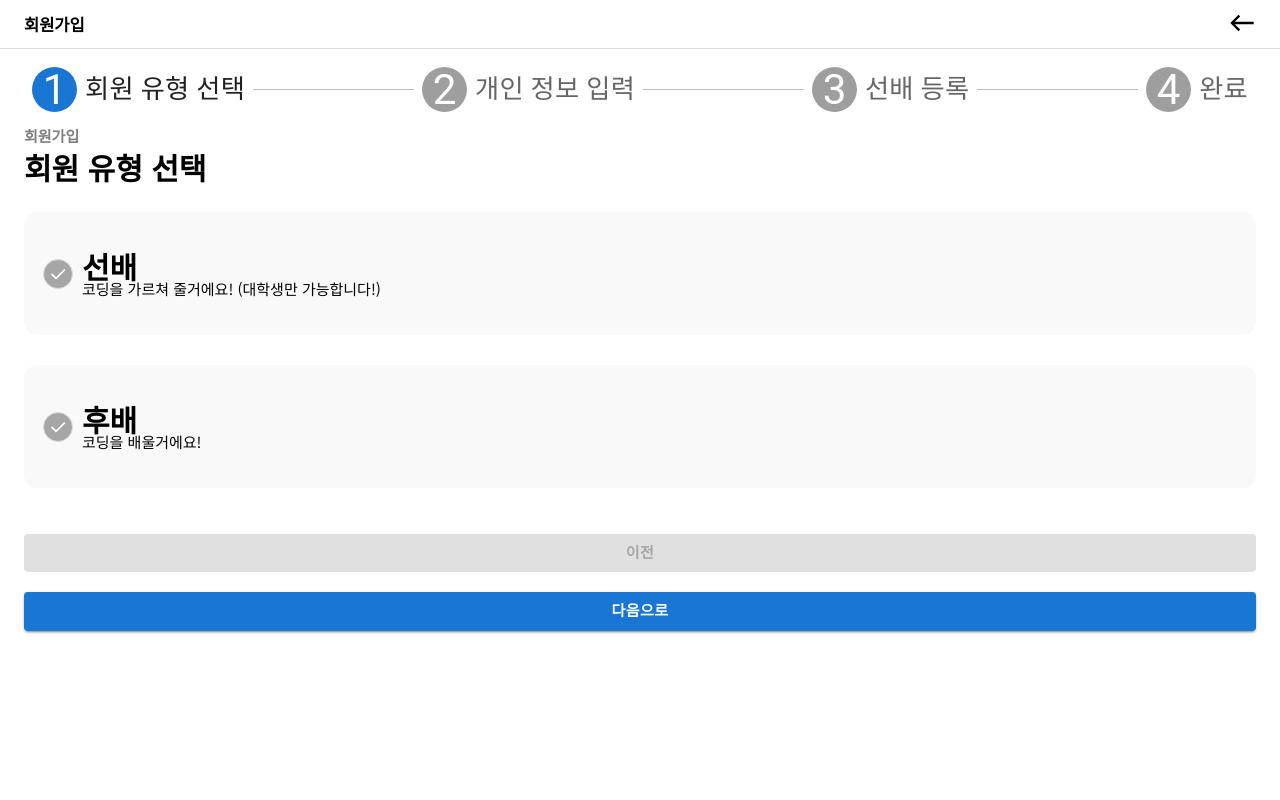
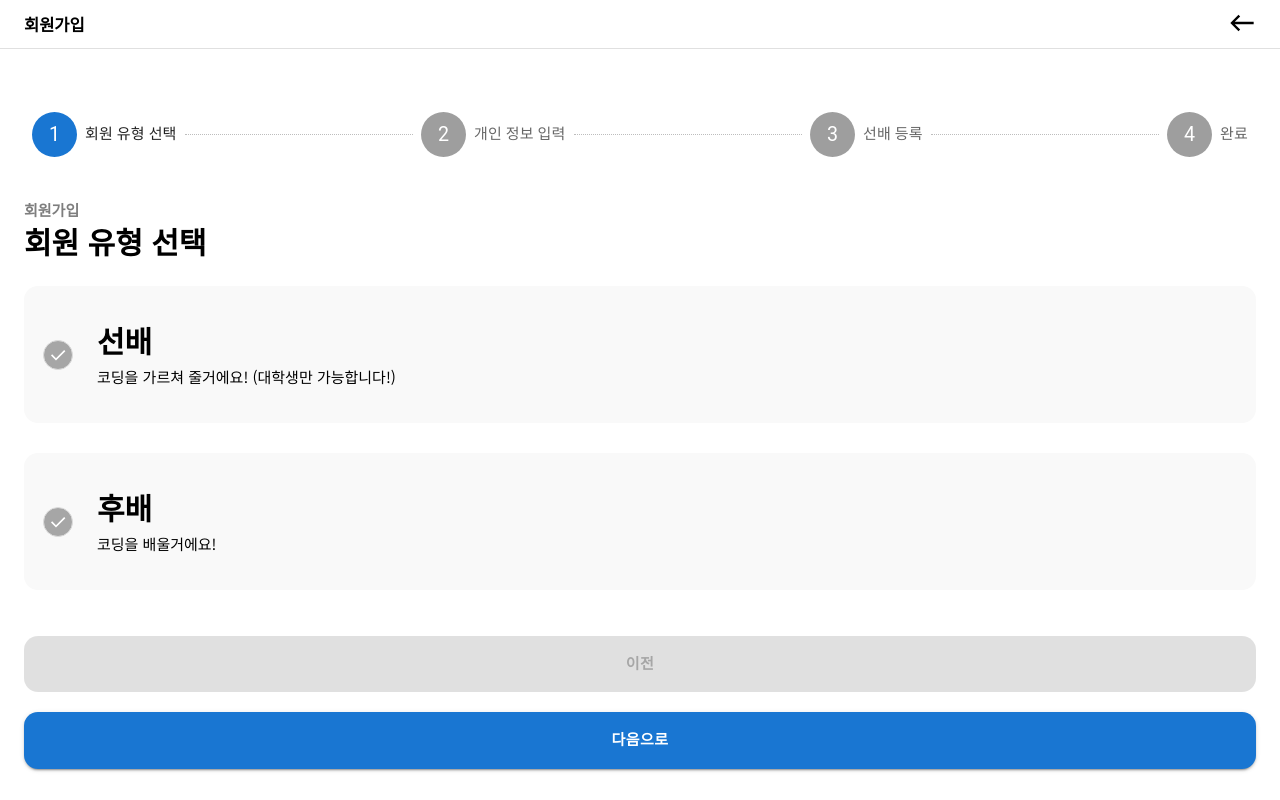
Before and after one commit to SinJungho/Code-Campus_FE, a React app: page /signup in a window 1280 px wide. Built offline with nearby package versions, Linux system fonts and the light colour scheme.

Commit message:
feat: 회원가입 페이지 1단계 부분 완성

```diff
--- a/src/pages/Sign/signup.tsx
+++ b/src/pages/Sign/signup.tsx
@@ -81,7 +81,7 @@ const SignUp: React.FC = () => {
       </Box>
       {/* stepper */}
       <Box sx={{ padding: "0px 24px" }}>
-        <Stepper activeStep={activeStep}>
+        <S.SignStepper activeStep={activeStep} sx={{ margin: "1.5rem 0" }}>
           {steps.map((label, index) => {
             const stepProps: { completed?: boolean } = {};
             const labelProps: {
@@ -93,11 +93,11 @@ const SignUp: React.FC = () => {
             }
             return (
               <Step key={label} {...stepProps}>
-                <StepLabel {...labelProps}>{label}</StepLabel>
+                <S.StepperLabel {...labelProps}>{label}</S.StepperLabel>
               </Step>
             );
           })}
-        </Stepper>
+        </S.SignStepper>
         {activeStep === steps.length ? (
           <React.Fragment>
             <Typography sx={{ mt: 2, mb: 1 }}>
@@ -129,7 +129,12 @@ const SignUp: React.FC = () => {
                 color="inherit"
                 disabled={activeStep === 0}
                 onClick={handleBack}
-                sx={{ fontSize: "0.5rem", fontWeight: "bold" }}
+                sx={{
+                  fontSize: "0.5rem",
+                  fontWeight: "bold",
+                  padding: "0.5rem 0",
+                  borderRadius: "14px",
+                }}
               >
                 이전
               </Button>
@@ -145,7 +150,13 @@ const SignUp: React.FC = () => {
                   variant="contained"
                   color="inherit"
                   onClick={handleSkip}
-                  sx={{ mr: 1 }}
+                  sx={{
+                    mr: 1,
+                    fontSize: "0.5rem",
+                    fontWeight: "bold",
+                    padding: "0.5rem 0px",
+                    borderRadius: "14px",
+                  }}
                 >
                   건너뛰기
                 </Button>
@@ -156,6 +167,8 @@ const SignUp: React.FC = () => {
                 sx={{
                   fontSize: "0.5rem",
                   fontWeight: "bold",
+                  padding: "0.5rem 0px",
+                  borderRadius: "14px",
                 }}
               >
                 {activeStep === steps.length - 1 ? "완료" : "다음으로"}
@@ -185,11 +198,14 @@ function Checkbox({ type }: CheckboxTypes) {
   return (
     <S.SignUpLabel>
       <S.CheckInput type="checkbox" />
-      <S.CheckSubText>
+      {/* <S.CheckSubText> */}
       <Box
         sx={{
           display: "flex",
           flexDirection: "column",
+          gap: "14px",
+          fontSize: "0.5rem",
+          marginLeft: "0.7rem",
         }}
       >
         <S.ChooseMemberTypeTitle>
@@ -201,7 +217,7 @@ function Checkbox({ type }: CheckboxTypes) {
             : "코딩을 배울거에요!"}
         </S.ChooseMemberTypeContext>
       </Box>
-      </S.CheckSubText>
+      {/* </S.CheckSubText> */}
     </S.SignUpLabel>
   );
 }
--- a/src/pages/Sign/styled.ts
+++ b/src/pages/Sign/styled.ts
@@ -1,6 +1,6 @@
 import styled from "styled-components";
 import { Link } from "react-router-dom";
-import { Box, TextField, Button } from "@mui/material";
+import { Box, TextField, StepLabel, Stepper } from "@mui/material";
 import CheckIcon from "@mui/icons-material/Check";
 import { CheckBox } from "@mui/icons-material";
 
@@ -203,3 +203,26 @@ export const ChooseMemberTypeTitle = styled.p`
 export const ChooseMemberTypeContext = styled.span`
   font-size: 0.5rem;
 `;
+
+/***
+ * Stepper
+ */
+
+export const StepperLabel = styled(StepLabel)`
+  && .MuiStepIcon-text {
+    font-size: 0.35rem;
+  }
+
+  && .MuiStepLabel-label {
+    font-size: 0.5rem;
+  }
+`;
+
+export const SignStepper = styled(Stepper)`
+  & .MuiStepConnector-line {
+    display: block;
+    border-color: #bdbdbd;
+    border-top-style: dotted;
+    border-top-width: 1.5px;
+  }
+`;
```
Lines whose indentation alone changed are shown as unchanged.
